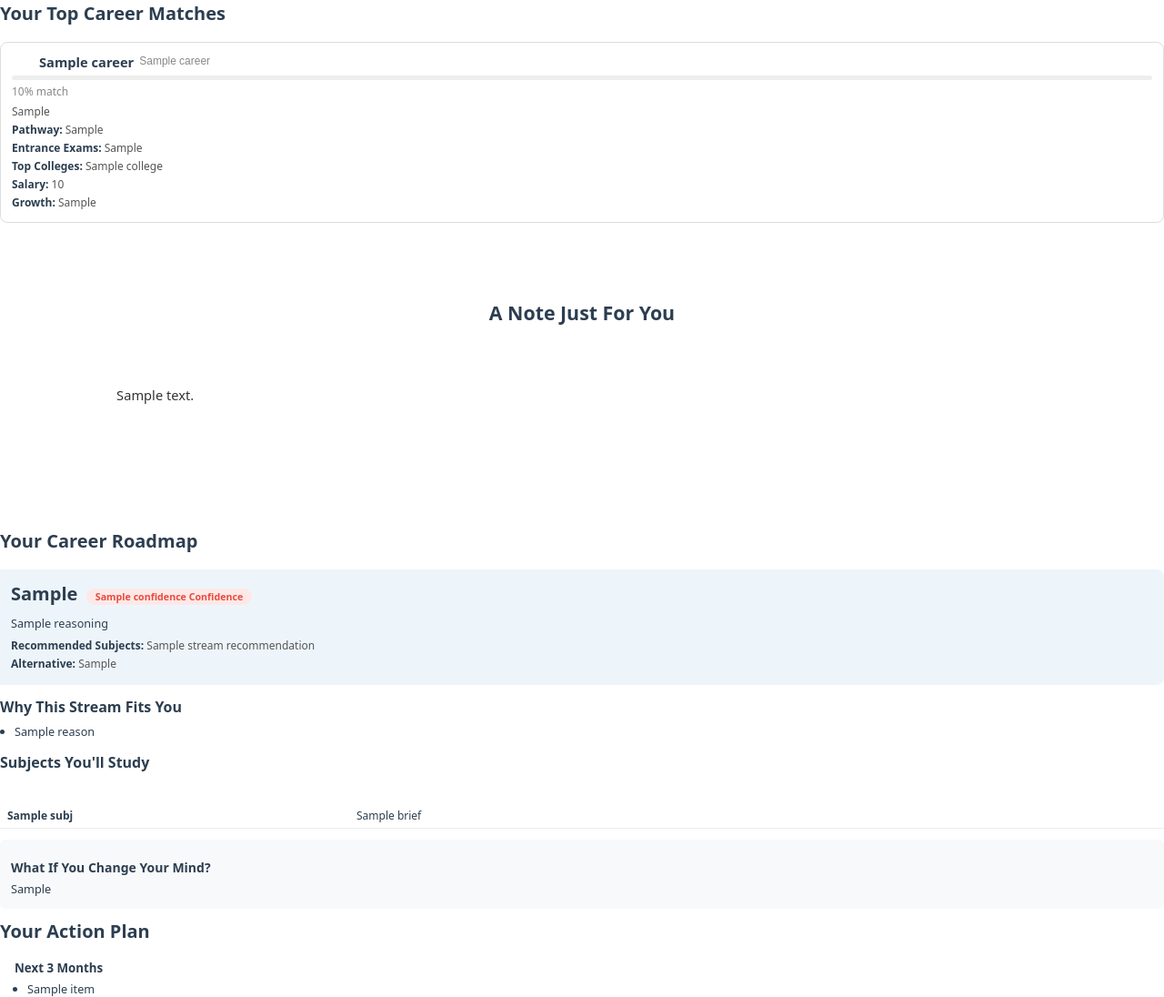
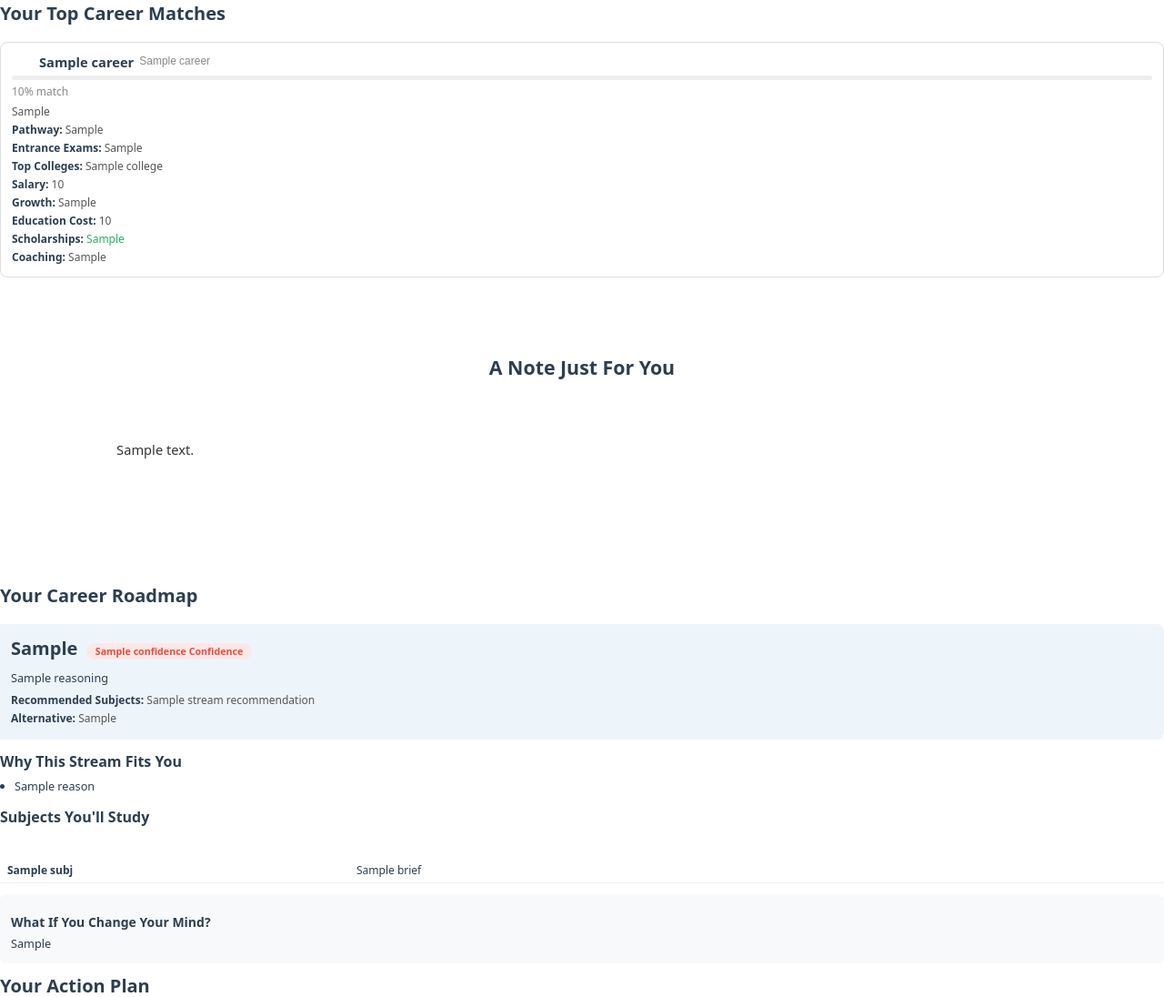
Before and after one commit to vinayakkad28/CareerDisha, a Python web app: template backend/templates/report_template.html in a window 1280 px wide. Shown: the part 1509-2605 px from the top of the page at 91% size. Run offline with Jinja, Linux system fonts and the light colour scheme; the template is opened without the code that fills it: most values are stand-ins (such as "Sample title", 1, 10 or a date in 2020).

Commit message:
Phase 1 Week 3: Add financial planning + coaching guidance to career cards
- Add education_cost, scholarship_options, coaching_needed fields to LLM prompt
- Render these in PDF career cards (cost in black, scholarships in green)
- LLM now generates honest coaching assessment per career recommendation

```diff
--- a/backend/engines/report_generator.py
+++ b/backend/engines/report_generator.py
@@ -178,7 +178,10 @@ Generate a complete career assessment report as JSON with this EXACT structure:
       "entrance_exams": ["Exam1", "Exam2"],
       "top_colleges": ["College1 (NIRF #X)", "College2 (NIRF #Y)", "College3 (NIRF #Z)"],
       "salary_range": "Entry: X-Y LPA, Mid: A-B LPA, Senior: C-D LPA",
-      "growth_outlook": "Industry growth outlook"
+      "growth_outlook": "Industry growth outlook",
+      "education_cost": "Govt college: X Lakh, Private: Y Lakh total",
+      "scholarship_options": "Relevant scholarships (e.g., National Scholarship Portal, INSPIRE, state schemes)",
+      "coaching_needed": "Yes/No/Optional — with honest assessment and cost comparison"
     }}
   ],
   "action_plan": {{
--- a/backend/templates/report_template.html
+++ b/backend/templates/report_template.html
@@ -216,6 +216,18 @@
 
         {% if career.growth_outlook %}
         <p class="career-detail"><strong>Growth:</strong> {{ career.growth_outlook }}</p>
+        {% endif %}
+
+        {% if career.education_cost %}
+        <p class="career-detail"><strong>Education Cost:</strong> {{ career.education_cost }}</p>
+        {% endif %}
+
+        {% if career.scholarship_options %}
+        <p class="career-detail" style="color: #27ae60;"><strong>Scholarships:</strong> {{ career.scholarship_options }}</p>
+        {% endif %}
+
+        {% if career.coaching_needed %}
+        <p class="career-detail"><strong>Coaching:</strong> {{ career.coaching_needed }}</p>
         {% endif %}
     </div>
     {% endfor %}
```
